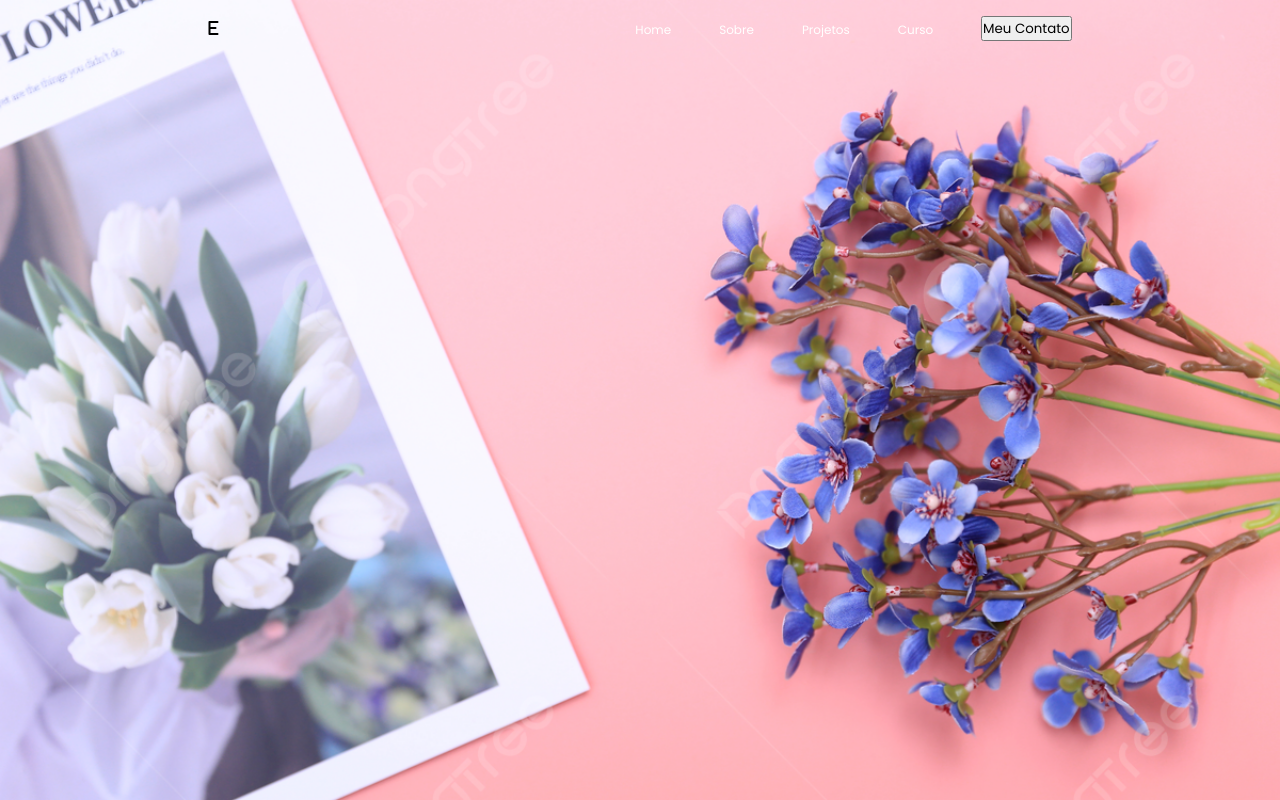
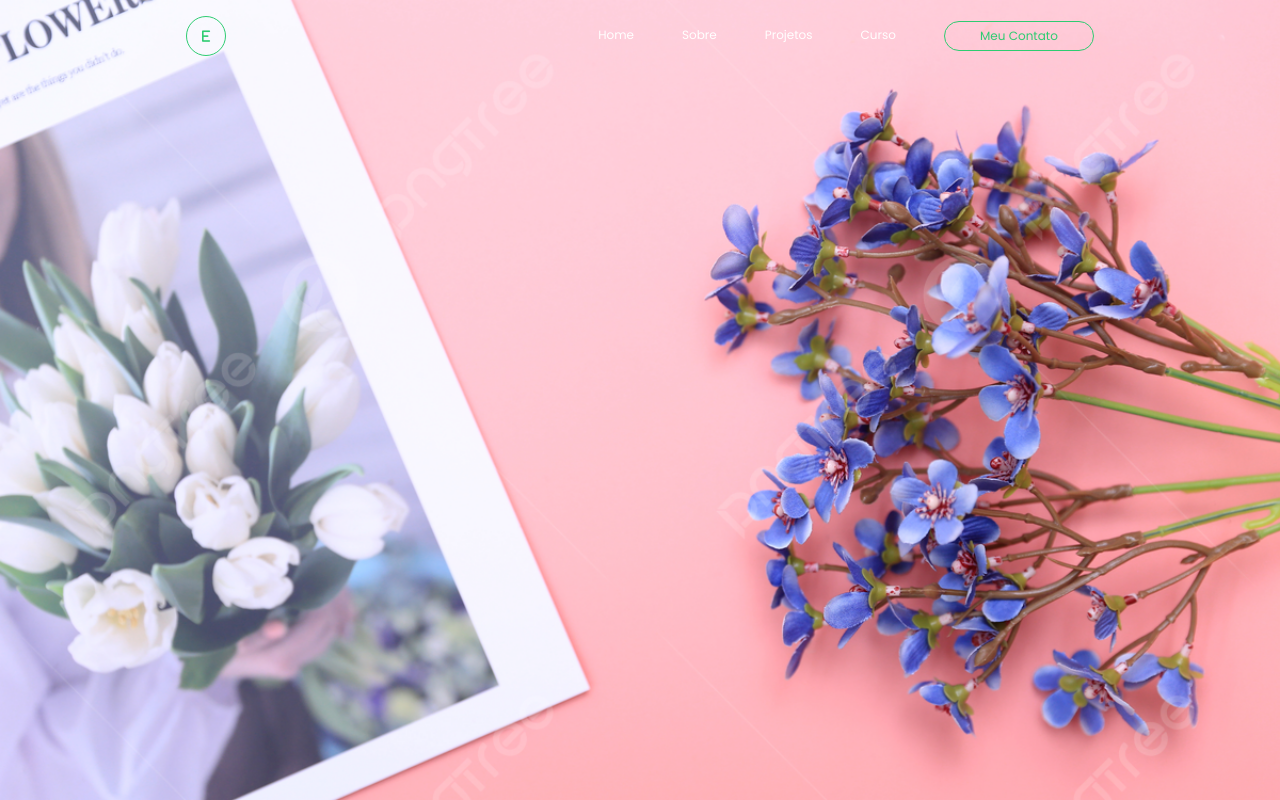
Before and after one commit to perescamila/portifolio, a plain HTML site: page index.html in a window 1280 px wide. Drawn offline with Linux system fonts and the light colour scheme.

Commit message:
Add files via upload

```diff
--- a/style.css
+++ b/style.css
@@ -47,3 +47,33 @@ header{
 color: #2ecc71;
 transition: 0.3s all;
 }
+
+.logo i{
+    height: 40px;
+    width: 40px;
+    background: transparent;
+    border: 1px solid #2ecc71;
+    color: #2ecc71;
+    border-radius: 50%;
+    display: inline-flex;
+    align-items: center;
+    justify-content: center;
+    font-size: 13px;
+    cursor: pointer;
+}
+
+button{
+    color: #2ecc71;
+    background: transparent;
+    border: solid 1px #2ecc71;
+     padding: 5px;
+     border-radius: 15px;
+     font-size: 12px;
+     width: 150px;
+}
+
+button:hover{
+background-color:#2ecc71;
+color: #fff;
+transition: 0.5s;
+}
```
